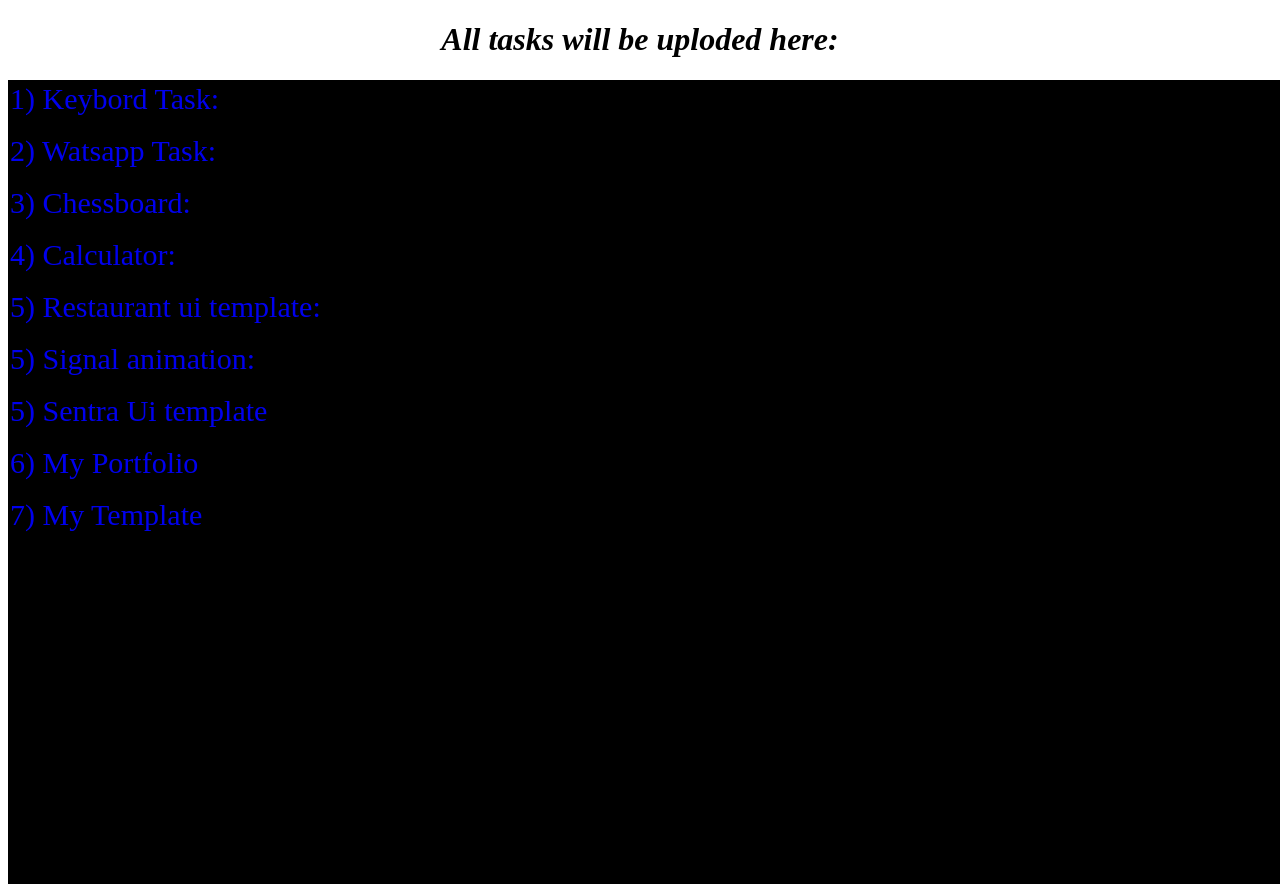
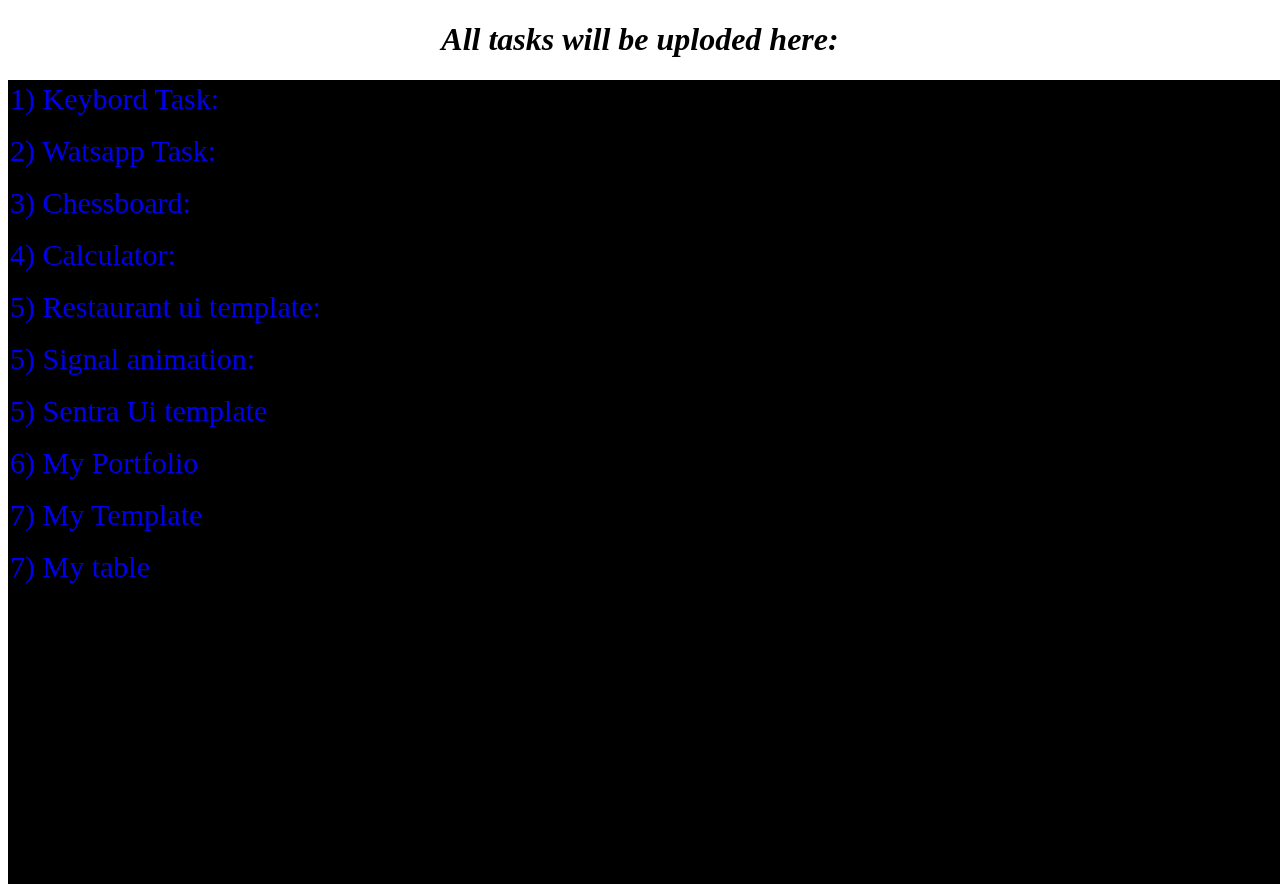
Before and after one commit to Saiyaswanthpasupuleti/10ktasks, a plain HTML site: page index.html in a window 1280 px wide. Shown: the top 892 px of the page. Drawn offline with Linux system fonts and the light colour scheme.

Commit message:
Update index.html

```diff
--- a/index.html
+++ b/index.html
@@ -62,6 +62,9 @@
     <br>
     <br>
     <a href="../10ktasks/tem/demos.html">7) My Template </a>
+    <br>
+    <br>
+    <a href="../10ktasks/js/day6/tables.html">7) My table</a>
     </div>
 </body>
 </html>
```
